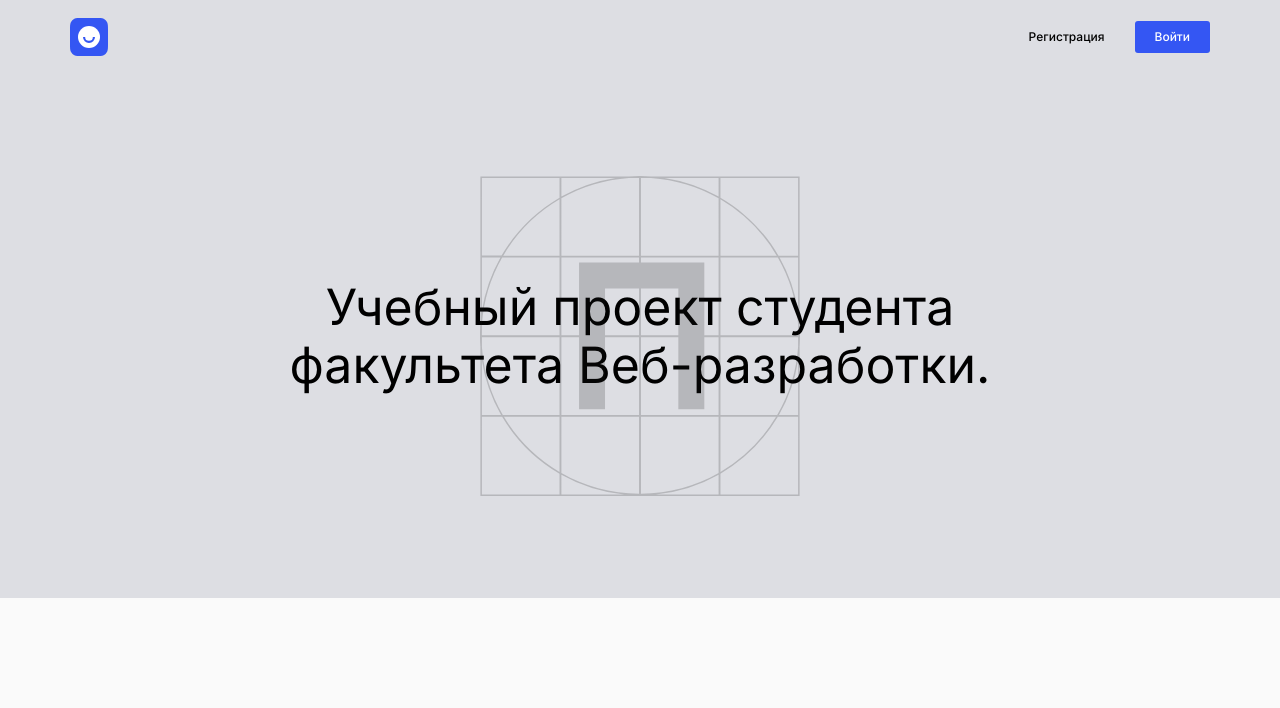
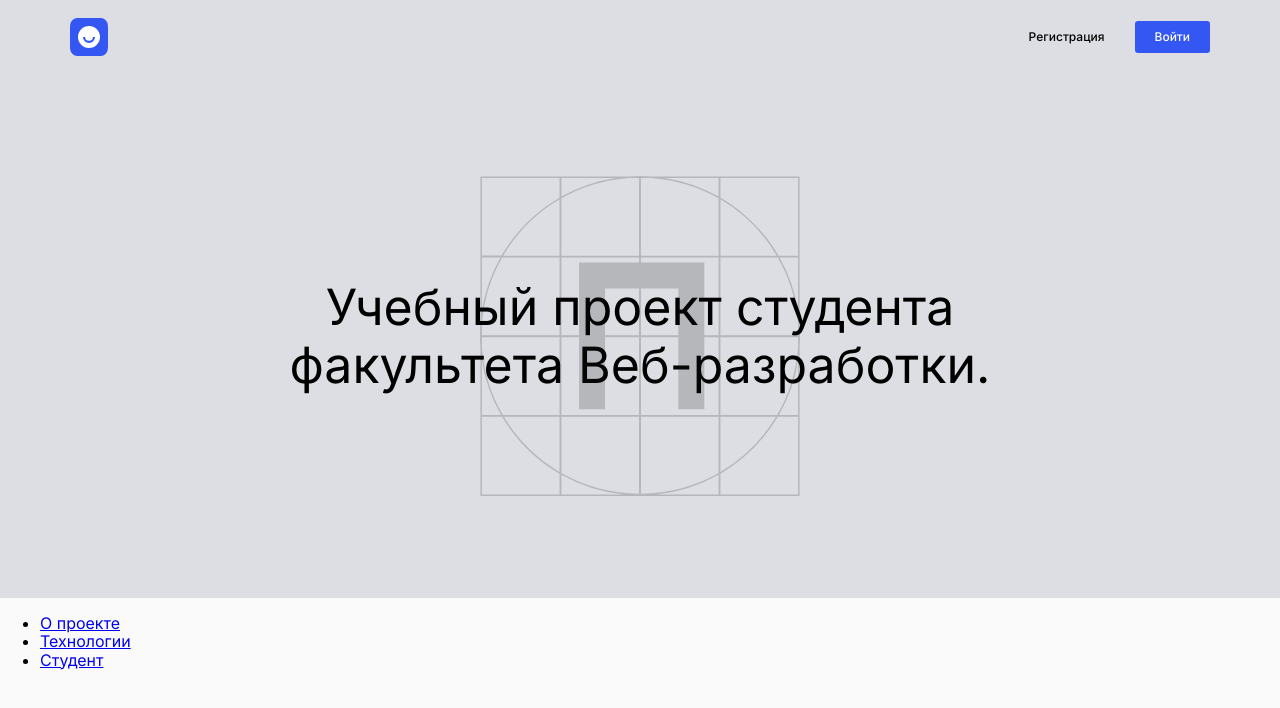
Before and after one commit to ShnaiderDanila/movies-explorer-frontend, a React (Create React App) app: page / in a window 1280 px wide. Shown: the top 708 px of the page. Built offline with nearby package versions, Linux system fonts and the light colour scheme.

Commit message:
feat: Add jsx markup to ./src/components/Main/NavTab/NavTab.js

```diff
--- a/src/components/Main/NavTab/NavTab.js
+++ b/src/components/Main/NavTab/NavTab.js
@@ -1,8 +1,23 @@
 import React from 'react';
+
 import './NavTab.css';
 
 function NavTab() {
-
+  return (
+    <nav className='nav-tab'>
+      <ul className='nav-tab__list'>
+        <li className='nav-tab__list-item'>
+          <a href='#about-project' className='nav-tab__link'>О проекте</a>
+        </li>
+        <li className='nav-tab__list-item'>
+          <a href='#techs' className='nav-tab__link'>Технологии</a>
+        </li>
+        <li className='nav-tab__list-item'>
+          <a href='#about-me' className='nav-tab__link'>Студент</a>
+        </li>
+      </ul>
+    </nav>
+  )
 }
 
 export default NavTab;
```
